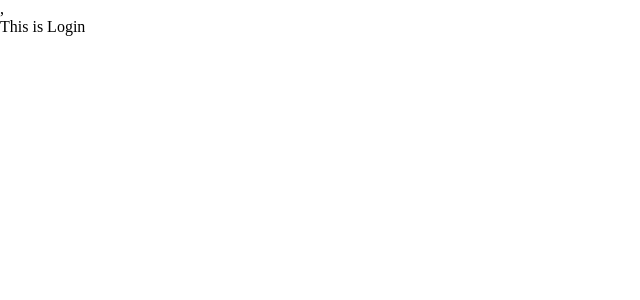
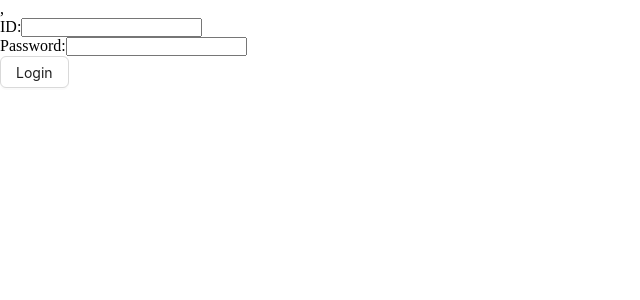
Before and after one commit to AnasCoding1986/PH_FullStack, a React (Vite) app: page /login in a window 1280 px wide. Shown: the top 300 px of the page, without its empty margins (0-640 px from the left). Built offline with nearby package versions, Linux system fonts and the light colour scheme.

Commit message:
login form created

```diff
--- a/src/pages/Login.tsx
+++ b/src/pages/Login.tsx
@@ -1,10 +1,24 @@
-
+import { Button } from 'antd';
+import { useForm } from 'react-hook-form';
 
 const Login = () => {
+    const {register,handleSubmit} = useForm();
+    const onsubmit = (data) =>{
+      console.log(data);
+
+    }
   return (
-    <div>
-      <p>This is Login</p>
-    </div>
+    <form onSubmit={handleSubmit(onsubmit)}>
+      <div>
+        <label htmlFor="id">ID:</label>
+        <input type="text" id='id' {...register('id')} />
+      </div>
+      <div>
+        <label htmlFor="password">Password:</label>
+        <input type="text" id='password' {...register('password')} />
+      </div>
+      <Button htmlType='submit'>Login</Button>
+    </form>
   )
 }
 
```
